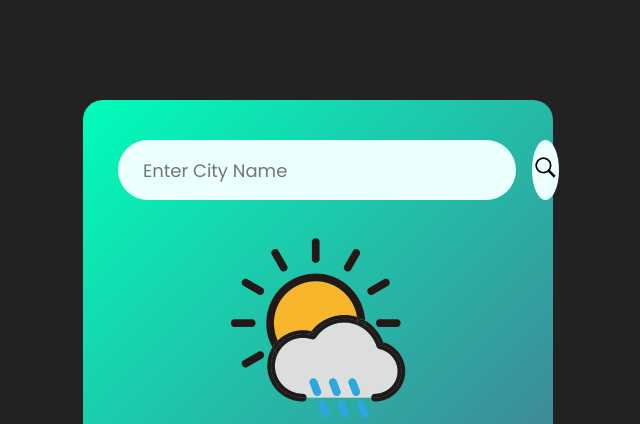
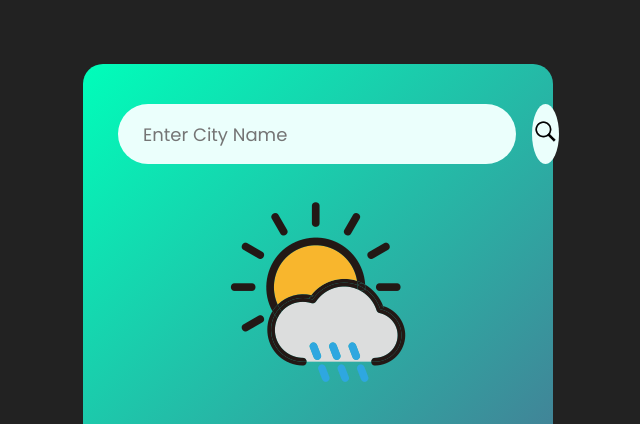
Before and after one commit to hosam-zakaria/Weather-Card, a plain HTML site: page index.html in a window 1280 px wide. Shown: the top 424 px of the page, without its empty margins (322-962 px from the left). Drawn offline with Linux system fonts and the light colour scheme.

Commit message:
update size card

```diff
--- a/style.css
+++ b/style.css
@@ -8,14 +8,18 @@ body {
     background-color: #222;
 }
 .card {
-    width: 90%;
+    width: 70%;
     max-width: 470px;
     background: linear-gradient(135deg, #00feba , #5b548a);
     color: #fff;
-    margin: 100px auto 0;
+    margin: 10px auto 0;
     border-radius: 20px;
     padding: 40px 35px;
     text-align: center;
+    position: absolute;
+    top: 50%;
+    left: 50%;
+    transform: translate(-50%, -50%);
 }
 .card .search {
     width: 100%;
```
